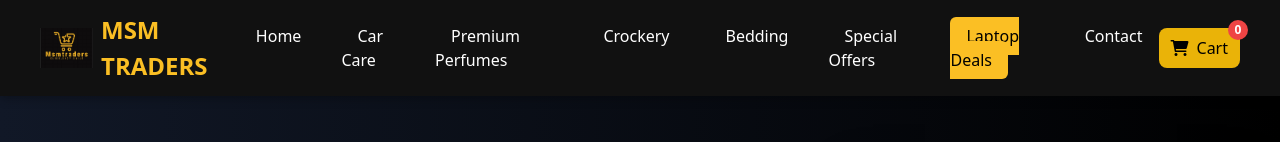
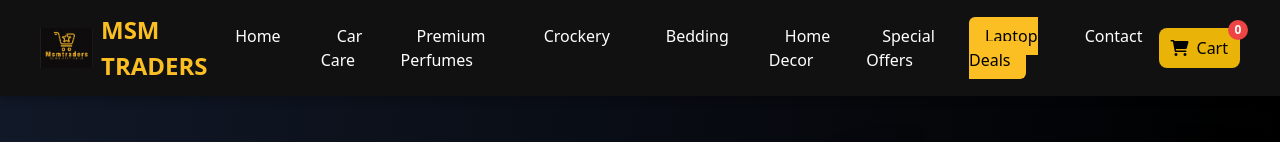
Before and after one commit to madeehasaboor/msmtraders, a website: page laptops.html in a window 1280 px wide. Shown: the top 142 px of the page. Drawn offline with nearby package versions, Linux system fonts and the light colour scheme.

Commit message:
Update laptops.html

```diff
--- a/laptops.html
+++ b/laptops.html
@@ -466,6 +466,7 @@
                 <li><a href="premium_perfumes.html">Premium Perfumes</a></li>
                 <li><a href="crockery.html">Crockery</a></li>
                 <li><a href="bedcovers.html">Bedding</a></li>
+                <li><a href="home_decor.html">Home Decor</a></li>
                 <li><a href="special_offers.html">Special Offers</a></li>
                 <li><a href="laptops.html" class="active">Laptop Deals</a></li>
                 <li><a href="contact.html">Contact</a></li>
```
